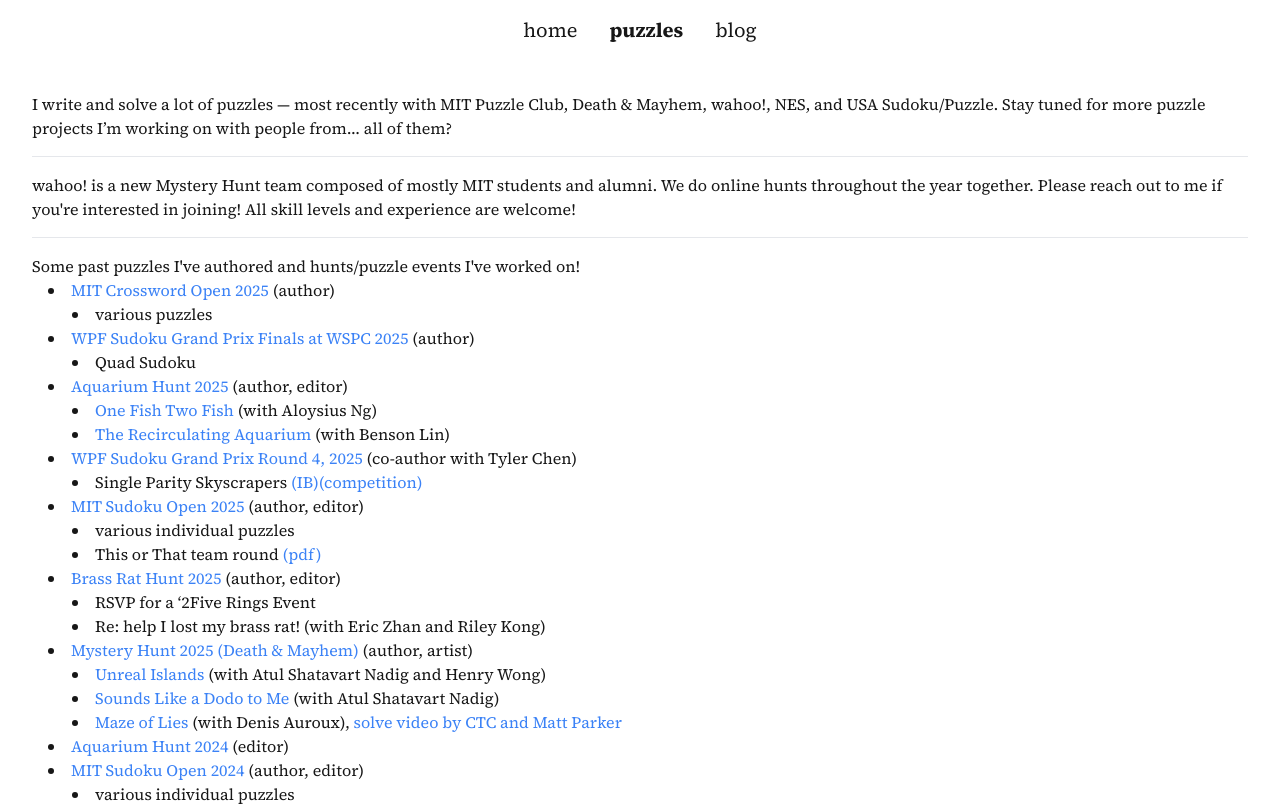
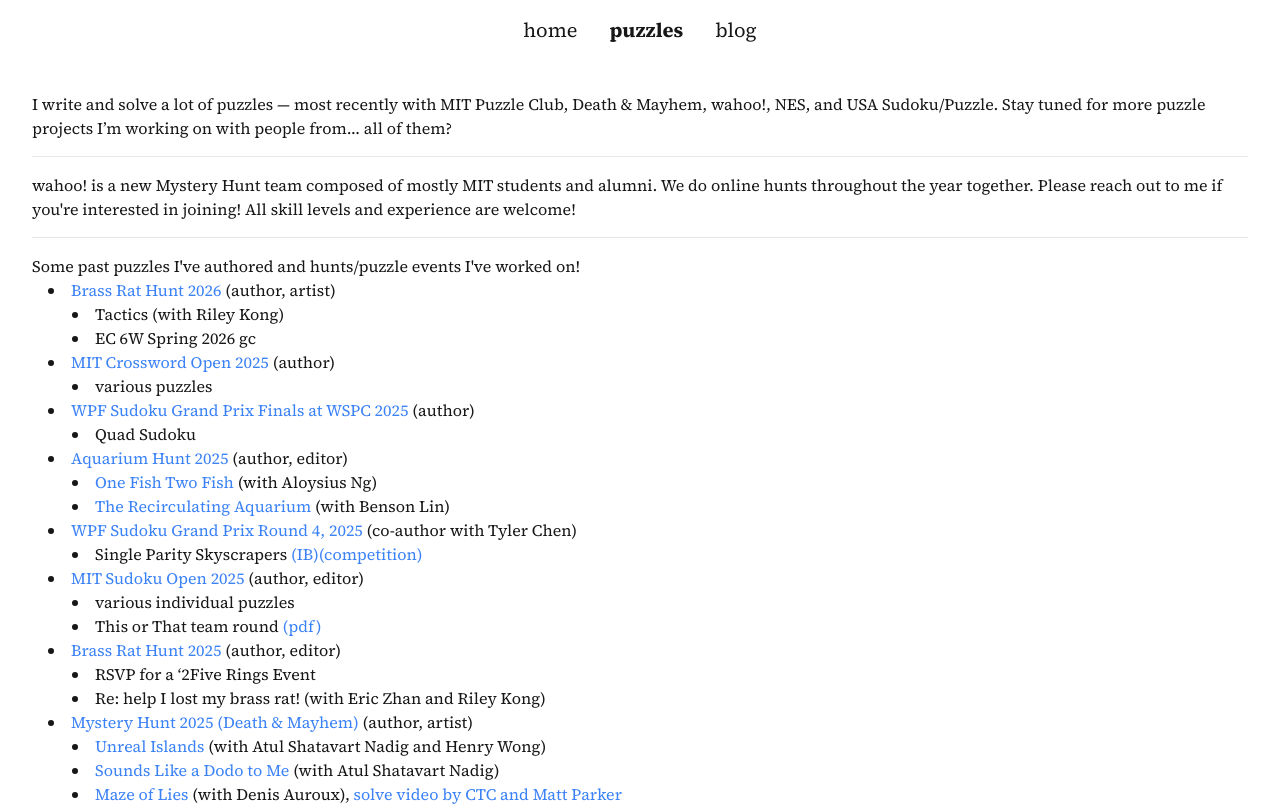
Before and after one commit to rchang0/rchang0.github.io, a Next.js app: page /puzzles in a window 1280 px wide. Shown: the top 806 px of the page. Built offline with nearby package versions, Linux system fonts and the light colour scheme.

Commit message:
Update page.tsx

```diff
--- a/app/puzzles/page.tsx
+++ b/app/puzzles/page.tsx
@@ -20,6 +20,26 @@
       <p>Some past puzzles I&apos;ve authored and hunts/puzzle events I&apos;ve worked on!</p>
 
       <ul className="list-disc list-inside ml-4">
+
+
+          {/* Brass Rat Hunt 2026 */}
+        <li>
+          <a
+            href="https://puzzles.mit.edu/brassrat/"
+            target="_blank"
+            rel="noopener noreferrer"
+            className="text-blue-500 visited:text-purple-600 hover:underline"
+          >
+            Brass Rat Hunt 2026
+          </a>{" "}
+          (author, artist)
+          <ul className="list-disc list-inside ml-6">
+            <li>Tactics (with Riley Kong)</li>
+            <li>
+              EC 6W Spring 2026 gc
+            </li>
+          </ul>
+        </li>
 
 
           {/* MIT Crossword Open 2025 */}
```
